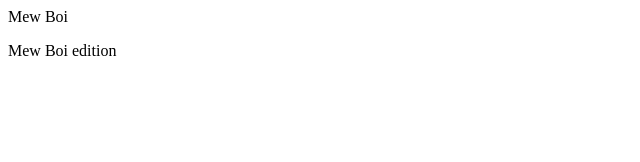
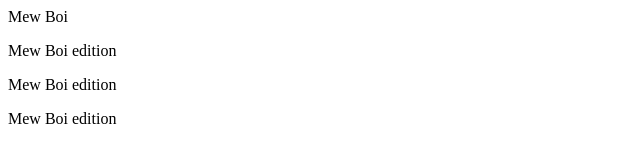
Before and after one commit to PraveenCodess/Demo, a plain HTML site: page index.html in a window 1280 px wide. Shown: the whole page, without its empty margins (0-640 px from the left). Drawn offline with Linux system fonts and the light colour scheme.

Commit message:
new changes

```diff
--- a/index.html
+++ b/index.html
@@ -1,2 +1,4 @@
 <p>Mew Boi</p>
 <p>Mew Boi edition</p>
+<p>Mew Boi edition</p>
+<p>Mew Boi edition</p>
```
